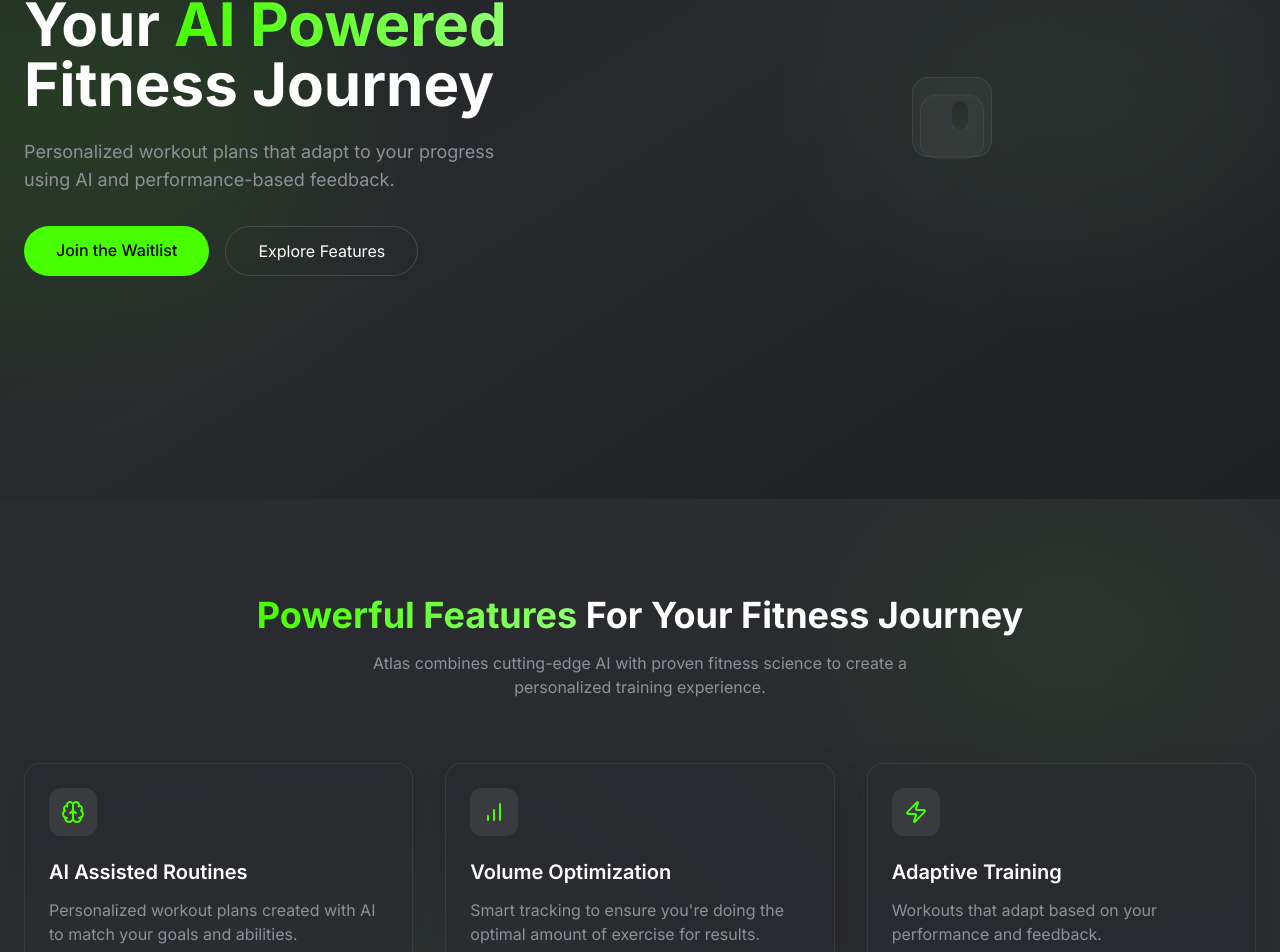
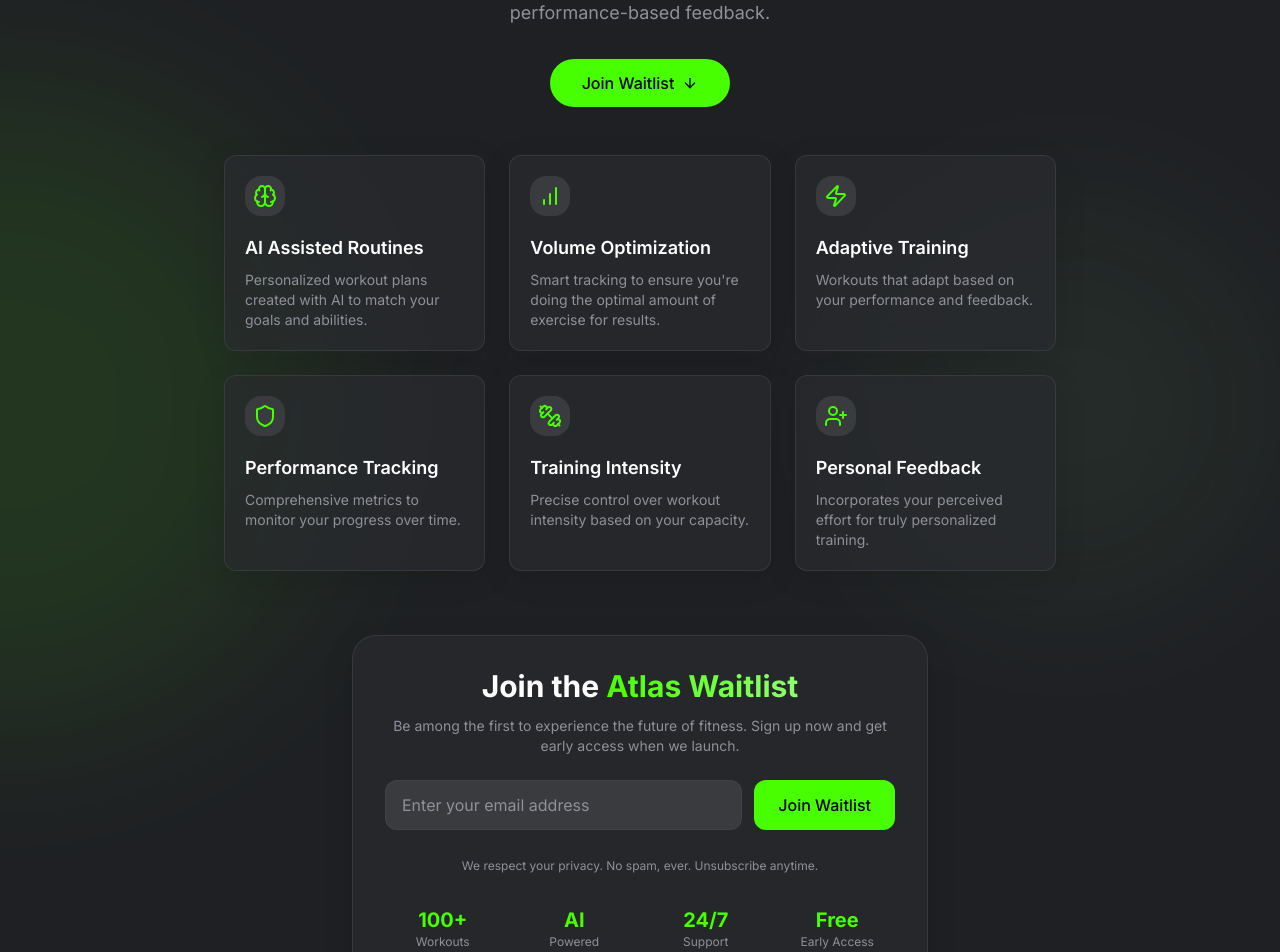
Before and after one commit to Atlas-EU/atlas-waitlist-journey, a React (Vite) app: page / in a window 1280 px wide. Shown: the part 301-1253 px from the top of the page. Built offline with nearby package versions, Linux system fonts and the light colour scheme.

Commit message:
Refactor page to focus on waitlist
The main page has been refactored to primarily focus on the waitlist, while still showcasing the app's features.

```diff
--- a/src/pages/Index.tsx
+++ b/src/pages/Index.tsx
@@ -1,22 +1,168 @@
 
 import { useEffect } from 'react';
-import Navbar from '@/components/Navbar';
-import HeroSection from '@/components/HeroSection';
-import FeatureSection from '@/components/FeatureSection';
-import WaitlistForm from '@/components/WaitlistForm';
-import Footer from '@/components/Footer';
 import { useScrollReveal } from '@/utils/animations';
+import { ArrowDown, Dumbbell, Brain, BarChart, Shield, Zap, UserPlus } from 'lucide-react';
+
+const features = [
+  {
+    id: 1,
+    title: "AI Assisted Routines",
+    description: "Personalized workout plans created with AI to match your goals and abilities.",
+    icon: <Brain className="w-6 h-6 text-atlas-green-strong" />,
+  },
+  {
+    id: 2,
+    title: "Volume Optimization",
+    description: "Smart tracking to ensure you're doing the optimal amount of exercise for results.",
+    icon: <BarChart className="w-6 h-6 text-atlas-green-strong" />,
+  },
+  {
+    id: 3,
+    title: "Adaptive Training",
+    description: "Workouts that adapt based on your performance and feedback.",
+    icon: <Zap className="w-6 h-6 text-atlas-green-strong" />,
+  },
+  {
+    id: 4,
+    title: "Performance Tracking",
+    description: "Comprehensive metrics to monitor your progress over time.",
+    icon: <Shield className="w-6 h-6 text-atlas-green-strong" />,
+  },
+  {
+    id: 5,
+    title: "Training Intensity",
+    description: "Precise control over workout intensity based on your capacity.",
+    icon: <Dumbbell className="w-6 h-6 text-atlas-green-strong" />,
+  },
+  {
+    id: 6,
+    title: "Personal Feedback",
+    description: "Incorporates your perceived effort for truly personalized training.",
+    icon: <UserPlus className="w-6 h-6 text-atlas-green-strong" />,
+  }
+];
 
 const Index = () => {
   useScrollReveal();
 
   return (
-    <div className="min-h-screen bg-atlas-gray-darkest text-white">
-      <Navbar />
-      <HeroSection />
-      <FeatureSection />
-      <WaitlistForm />
-      <Footer />
+    <div className="min-h-screen bg-atlas-gray-darkest text-white flex flex-col">
+      {/* Header */}
+      <header className="py-6 px-6 md:px-12">
+        <div className="max-w-7xl mx-auto">
+          <div className="text-2xl font-bold text-white">
+            <span className="gradient-text">ATLAS</span>
+          </div>
+        </div>
+      </header>
+
+      {/* Main content */}
+      <main className="flex-1 flex flex-col items-center justify-center px-6 py-12 relative">
+        {/* Gradient background elements */}
+        <div className="absolute top-0 left-0 w-full h-full overflow-hidden pointer-events-none">
+          <div className="absolute top-1/4 -left-1/4 w-1/2 h-1/2 rounded-full bg-atlas-green-strong/10 blur-[100px]"></div>
+          <div className="absolute bottom-1/3 right-0 w-1/3 h-1/3 rounded-full bg-atlas-green-medium/5 blur-[80px]"></div>
+        </div>
+
+        <div className="container max-w-4xl mx-auto z-10">
+          {/* Hero Section */}
+          <div className="text-center mb-12 animate-reveal">
+            <h1 className="text-4xl md:text-5xl lg:text-6xl font-bold leading-tight mb-6">
+              Your <span className="gradient-text">AI Powered</span> Fitness Journey
+            </h1>
+            <p className="text-atlas-gray-light text-lg mb-8 max-w-2xl mx-auto">
+              Personalized workout plans that adapt to your progress using AI and performance-based feedback.
+            </p>
+
+            <a
+              href="#waitlist-form"
+              className="button-glow inline-flex items-center gap-2 bg-atlas-green-strong hover:bg-atlas-green-medium text-black font-medium px-8 py-3 rounded-full hover-glow hover:translate-y-[-2px] transition-all duration-300"
+            >
+              Join Waitlist
+              <ArrowDown className="w-4 h-4" />
+            </a>
+          </div>
+
+          {/* Features Grid */}
+          <div className="grid grid-cols-1 md:grid-cols-2 lg:grid-cols-3 gap-6 mb-16">
+            {features.map((feature, index) => (
+              <div
+                key={feature.id}
+                className={`glass-card p-5 rounded-xl animate-reveal ${
+                  index % 3 === 0 ? 'delay-1' : index % 3 === 1 ? 'delay-2' : 'delay-3'
+                }`}
+              >
+                <div className="p-2 bg-atlas-gray-medium rounded-lg inline-block mb-3">
+                  {feature.icon}
+                </div>
+                <h3 className="text-lg font-semibold mb-2 text-white">{feature.title}</h3>
+                <p className="text-sm text-atlas-gray-light">{feature.description}</p>
+              </div>
+            ))}
+          </div>
+
+          {/* Waitlist Form */}
+          <div
+            id="waitlist-form"
+            className="max-w-xl mx-auto glass-card p-8 rounded-3xl backdrop-blur-lg border border-atlas-gray-unselected/50 animate-reveal"
+          >
+            <div className="text-center mb-6">
+              <h2 className="text-2xl md:text-3xl font-bold mb-3">
+                Join the <span className="gradient-text">Atlas Waitlist</span>
+              </h2>
+              <p className="text-atlas-gray-light text-sm">
+                Be among the first to experience the future of fitness. Sign up now and get early access when we launch.
+              </p>
+            </div>
+
+            <form onSubmit={(e) => { e.preventDefault(); }} className="flex flex-col items-center">
+              <div className="flex flex-col sm:flex-row w-full gap-3 mb-4">
+                <input
+                  type="email"
+                  placeholder="Enter your email address"
+                  required
+                  className="flex-1 bg-atlas-gray-medium border border-atlas-gray-unselected/50 focus:border-atlas-green-medium/50 focus:ring-1 focus:ring-atlas-green-medium/30 rounded-xl px-4 py-3 text-white placeholder:text-atlas-gray-light outline-none transition-all duration-300"
+                />
+                <button
+                  type="submit"
+                  className="button-glow bg-atlas-green-strong hover:bg-atlas-green-medium text-black font-medium px-6 py-3 rounded-xl hover-glow hover:translate-y-[-2px] transition-all duration-300"
+                >
+                  Join Waitlist
+                </button>
+              </div>
+              <p className="text-xs text-atlas-gray-light mt-3">
+                We respect your privacy. No spam, ever. Unsubscribe anytime.
+              </p>
+            </form>
+
+            <div className="mt-8 grid grid-cols-2 md:grid-cols-4 gap-4 text-center">
+              <div className="animate-reveal delay-1">
+                <div className="font-bold text-xl text-atlas-green-strong">100+</div>
+                <div className="text-atlas-gray-light text-xs">Workouts</div>
+              </div>
+              <div className="animate-reveal delay-2">
+                <div className="font-bold text-xl text-atlas-green-strong">AI</div>
+                <div className="text-atlas-gray-light text-xs">Powered</div>
+              </div>
+              <div className="animate-reveal delay-3">
+                <div className="font-bold text-xl text-atlas-green-strong">24/7</div>
+                <div className="text-atlas-gray-light text-xs">Support</div>
+              </div>
+              <div className="animate-reveal delay-4">
+                <div className="font-bold text-xl text-atlas-green-strong">Free</div>
+                <div className="text-atlas-gray-light text-xs">Early Access</div>
+              </div>
+            </div>
+          </div>
+        </div>
+      </main>
+
+      {/* Footer */}
+      <footer className="py-6 text-center text-atlas-gray-light text-sm">
+        <div className="container mx-auto">
+          <p>© {new Date().getFullYear()} Atlas. All rights reserved.</p>
+        </div>
+      </footer>
     </div>
   );
 };
```
